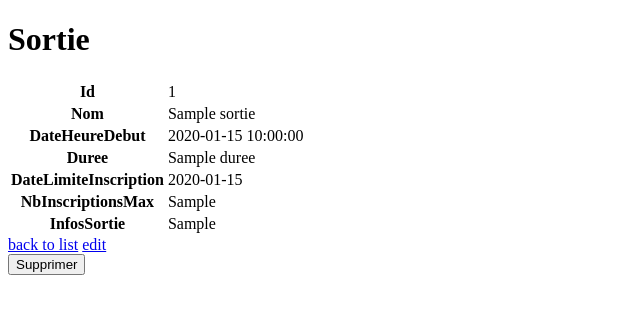
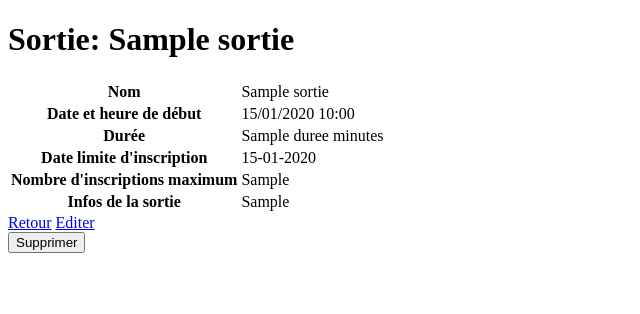
Before and after one commit to Manuriq/enisortie, a Symfony app: template templates/sortie/show.html.twig in a window 1280 px wide. Shown: the part 114-428 px from the top of the page, without its empty margins (0-640 px from the left). Run offline with Twig, Linux system fonts and the light colour scheme; the template is opened without the code that fills it: most values are stand-ins (such as "Sample title", 1, 10 or a date in 2020); some libraries are stand-ins or nearby versions.

Commit message:
better design

```diff
--- a/templates/sortie/show.html.twig
+++ b/templates/sortie/show.html.twig
@@ -3,44 +3,40 @@
 {% block title %}Sortie{% endblock %}
 
 {% block body %}
-    <h1>Sortie</h1>
+    <h1>Sortie: {{ sortie.nom }}</h1>
 
     <table class="table">
         <tbody>
-            <tr>
-                <th>Id</th>
-                <td>{{ sortie.id }}</td>
-            </tr>
             <tr>
                 <th>Nom</th>
                 <td>{{ sortie.nom }}</td>
             </tr>
             <tr>
-                <th>DateHeureDebut</th>
-                <td>{{ sortie.dateHeureDebut ? sortie.dateHeureDebut|date('Y-m-d H:i:s') : '' }}</td>
+                <th>Date et heure de début</th>
+                <td>{{ sortie.dateHeureDebut ? sortie.dateHeureDebut|date('d/m/Y H:i') : '' }}</td>
             </tr>
             <tr>
-                <th>Duree</th>
-                <td>{{ sortie.duree }}</td>
+                <th>Durée</th>
+                <td>{{ sortie.duree }} minutes</td>
             </tr>
             <tr>
-                <th>DateLimiteInscription</th>
-                <td>{{ sortie.dateLimiteInscription ? sortie.dateLimiteInscription|date('Y-m-d') : '' }}</td>
+                <th>Date limite d'inscription</th>
+                <td>{{ sortie.dateLimiteInscription ? sortie.dateLimiteInscription|date('d-m-Y') : '' }}</td>
             </tr>
             <tr>
-                <th>NbInscriptionsMax</th>
+                <th>Nombre d'inscriptions maximum</th>
                 <td>{{ sortie.nbInscriptionsMax }}</td>
             </tr>
             <tr>
-                <th>InfosSortie</th>
+                <th>Infos de la sortie</th>
                 <td>{{ sortie.infosSortie }}</td>
             </tr>
         </tbody>
     </table>
 
-    <a href="{{ path('app_sortie_index') }}">back to list</a>
+    <a class="btn btn-primary mb-2" href="{{ path('app_sortie_index') }}">Retour</a>
 
-    <a href="{{ path('app_sortie_edit', {'id': sortie.id}) }}">edit</a>
+    <a class="btn btn-primary mb-2" href="{{ path('app_sortie_edit', {'id': sortie.id}) }}">Editer</a>
 
     {{ include('sortie/_delete_form.html.twig') }}
 {% endblock %}
```
Also changed, not shown: templates/home/index.html.twig (+1 -31 lines), templates/sortie/index.html.twig (+12 -12 lines).
